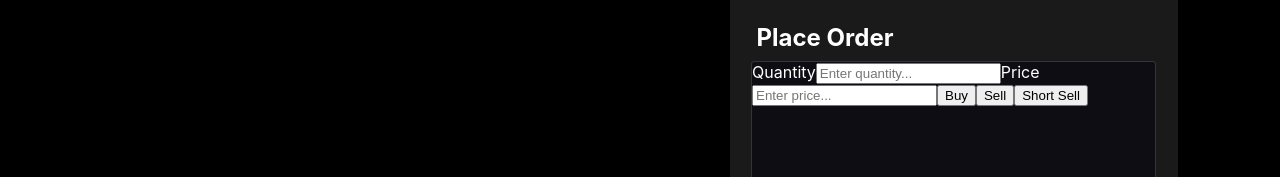
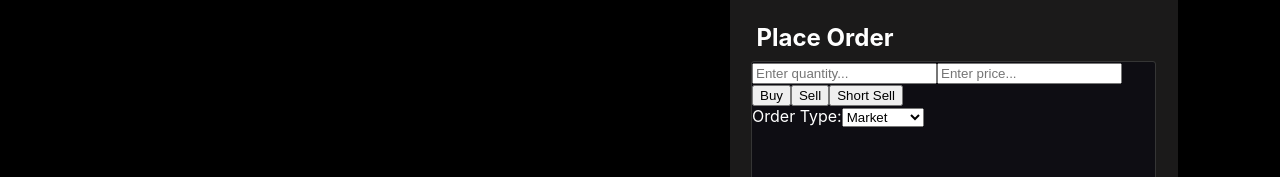
Before and after one commit to vepaan/market, a React (Create React App) app in the folder frontend/: page /market in a window 1280 px wide. Shown: the part 380-557 px from the top of the page. Built offline with nearby package versions, Linux system fonts and the light colour scheme; no server answers; what chartjs-plugin-zoom would draw is missing.

Commit message:
added order settings

```diff
--- a/frontend/src/pages/placeorder.js
+++ b/frontend/src/pages/placeorder.js
@@ -1,17 +1,28 @@
 import React, {useEffect, useState, useRef} from "react";
-import '../App.css';
+import '../placeorder.css';
 
 function PlaceOrder() {
   return (
     <div className="order-form">
         <form>
-            <label htmlFor="quantity">Quantity</label>
+          <div>
             <input type="number" id="quantity" name="quantity" placeholder="Enter quantity..." />
-            <label htmlFor="price">Price</label>
             <input type="number" id="price" name="price" placeholder="Enter price..." />
+          </div>
+          <div>
             <button type="submit">Buy</button>
             <button type="submit">Sell</button>
             <button type="submit">Short Sell</button>
+          </div>
+          <div>
+            <label for="orderType">Order Type:</label>
+            <select id="orderType" name="orderType">
+              <option value="market">Market</option>
+              <option value="limit">Limit</option>
+              <option value="stop">Stop</option>
+              <option value="stop-limit">Stop Limit</option>
+            </select>
+          </div>
         </form>
     </div>
   );
--- /dev/null
+++ b/frontend/src/placeorder.css
@@ -0,0 +1,6 @@
+.qty{
+    text-align: center;
+    border: 1px solid #ff523b;
+    border-radius: 5px;
+    font-family: Poppins;
+}
```
